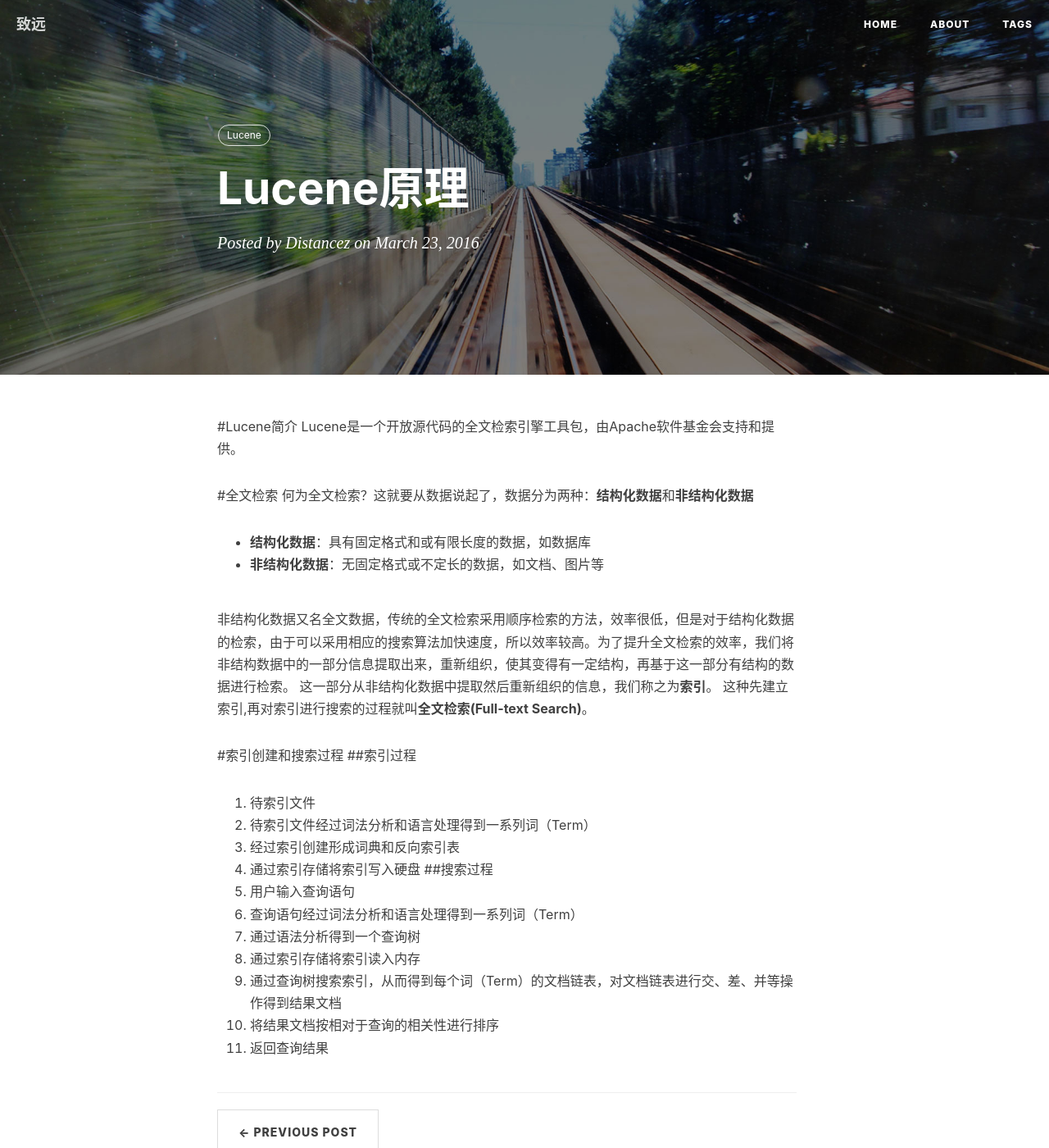
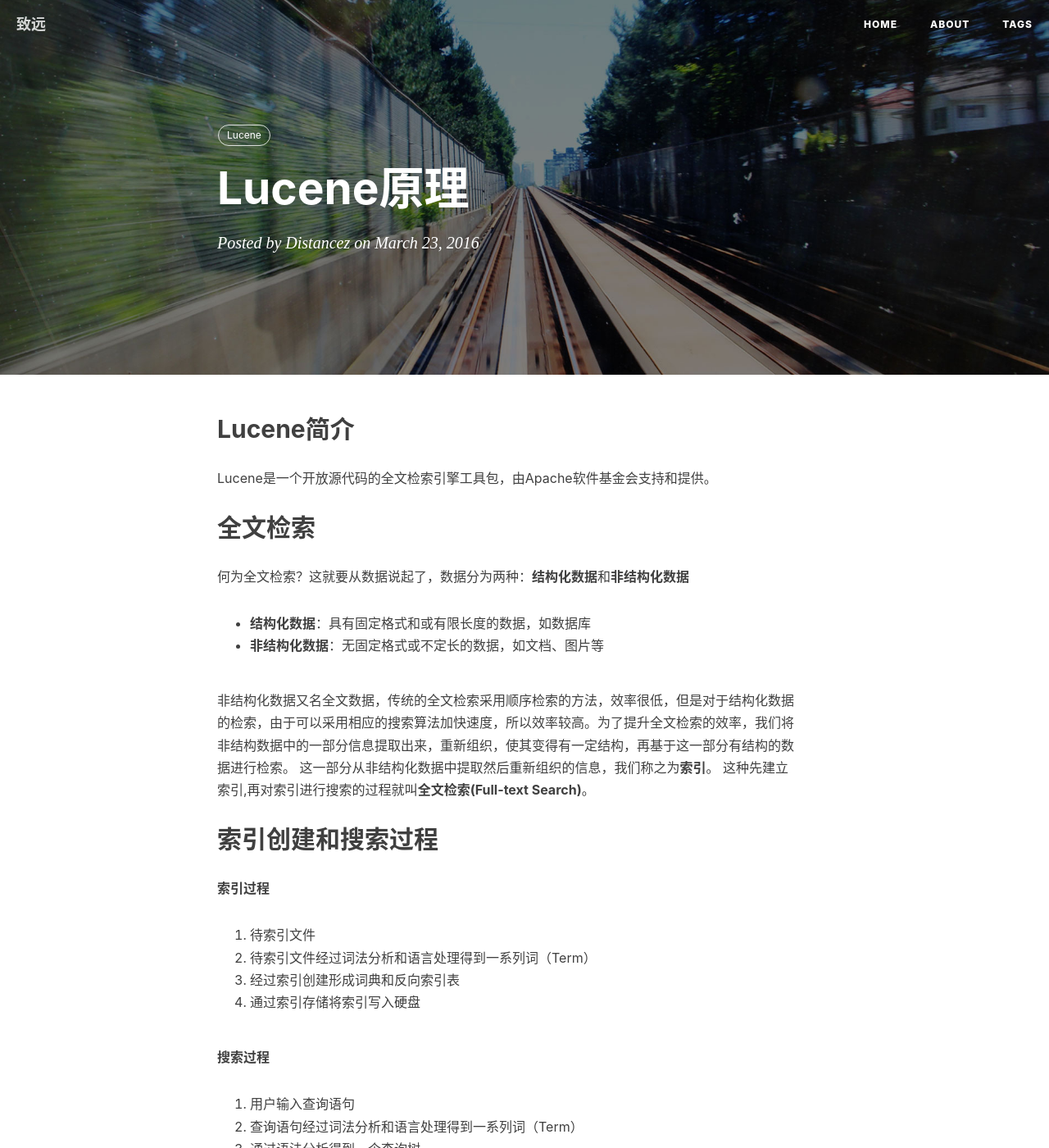
Before and after one commit to distancez/distancez.github.io, a Jekyll site: the page built from _posts/2016-03-23-lucene.markdown, in a window 1280 px wide and 1400 px high. Shown: the whole window at 82% size. Built offline with Jekyll 4.4.1, drawn with Linux system fonts in a browser that asks for light colours; nearby versions of some CDN libraries; comment, search, counter and statistics services are not loaded.

```diff
--- a/_posts/2016-03-23-lucene.markdown
+++ b/_posts/2016-03-23-lucene.markdown
@@ -10,24 +10,31 @@ tags:
     - Lucene
 ---
 
-#Lucene简介
+Lucene简介
+--
 Lucene是一个开放源代码的全文检索引擎工具包，由Apache软件基金会支持和提供。
 
-#全文检索
+全文检索
+--
 何为全文检索？这就要从数据说起了，数据分为两种：**结构化数据**和**非结构化数据**
 
 - **结构化数据**：具有固定格式和或有限长度的数据，如数据库
 - **非结构化数据**：无固定格式或不定长的数据，如文档、图片等
 
-非结构化数据又名全文数据，传统的全文检索采用顺序检索的方法，效率很低，但是对于结构化数据的检索，由于可以采用相应的搜索算法加快速度，所以效率较高。为了提升全文检索的效率，我们将非结构数据中的一部分信息提取出来，重新组织，使其变得有一定结构，再基于这一部分有结构的数据进行检索。 这一部分从非结构化数据中提取然后重新组织的信息，我们称之为**索引**。 这种先建立索引,再对索引进行搜索的过程就叫**全文检索(Full-text Search)**。
+非结构化数据又名全文数据，传统的全文检索采用顺序检索的方法，效率很低，但是对于结构化数据的检索，由于可以采用相应的搜索算法加快速度，所以效率较高。为了提升全文检索的效率，我们将非结构数据中的一部分信息提取出来，重新组织，使其变得有一定结构，再基于这一部分有结构的数据进行检索。 这一部分从非结构化数据中提取然后重新组织的信息，我们称之为**索引**。
+这种先建立索引,再对索引进行搜索的过程就叫**全文检索(Full-text Search)**。
 
-#索引创建和搜索过程
-##索引过程
+索引创建和搜索过程
+--
+**索引过程**
+
 1. 待索引文件
 2. 待索引文件经过词法分析和语言处理得到一系列词（Term）
 3. 经过索引创建形成词典和反向索引表
 4. 通过索引存储将索引写入硬盘
-##搜索过程
+
+**搜索过程**
+
 1. 用户输入查询语句
 2. 查询语句经过词法分析和语言处理得到一系列词（Term）
 3. 通过语法分析得到一个查询树
```
Also changed, not shown: 4 other files.
